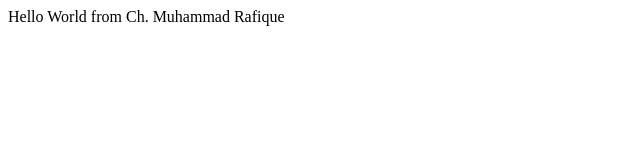
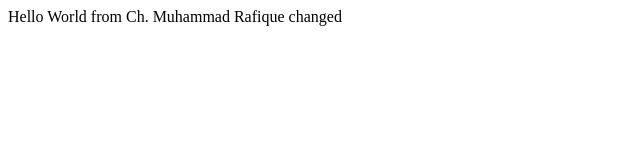
Before and after one commit to naveedahm/bootcamp2020_final, a plain HTML site: page index.html in a window 1280 px wide. Shown: the full height of the page, 0-640 px from the left. Drawn offline with Linux system fonts and the light colour scheme.

Commit message:
Update index.html

```diff
--- a/index.html
+++ b/index.html
@@ -7,7 +7,7 @@
 </head>
 <body>
     <div>
-        Hello World from Ch. Muhammad Rafique
+        Hello World from Ch. Muhammad Rafique changed
     </div>
 </body>
 </html>
```
